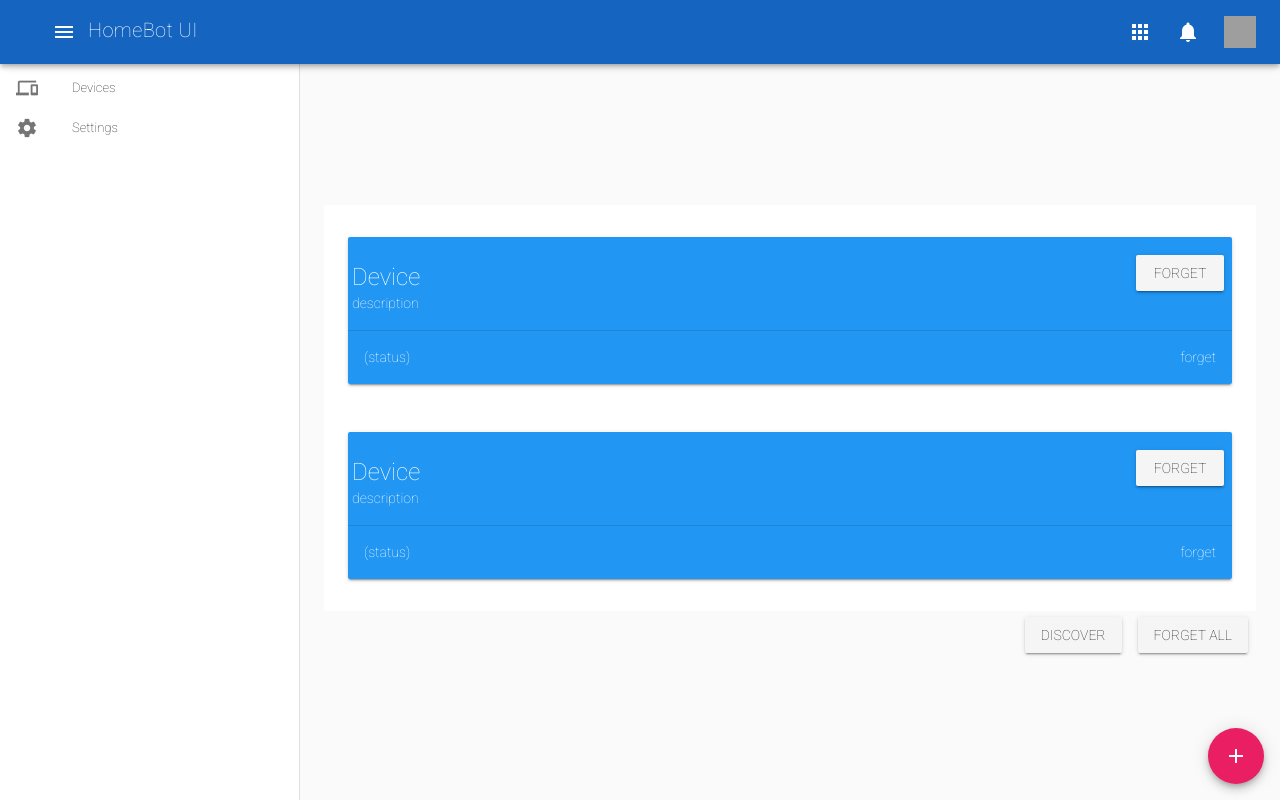
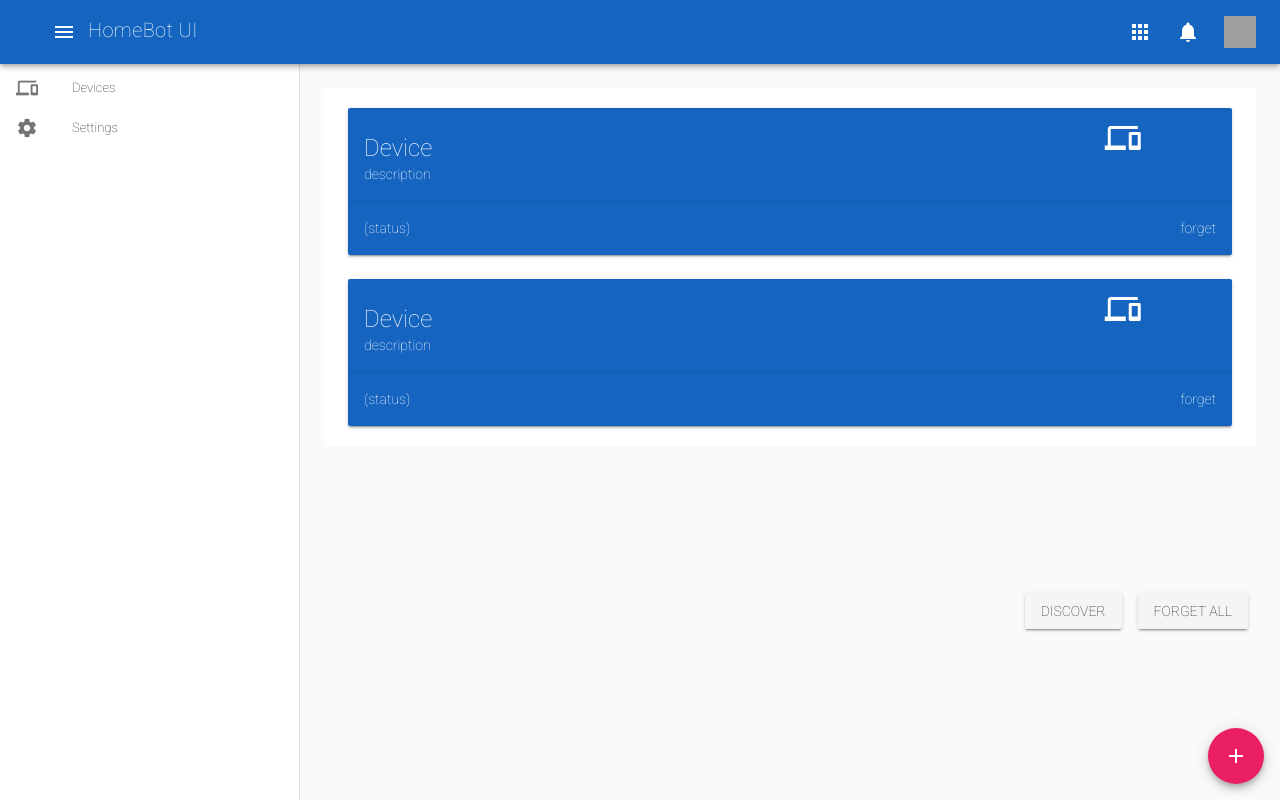
Before and after one commit to v-zo/homebot-settings-ui, a Vue app: page / in a window 1280 px wide. Built offline with nearby package versions, Linux system fonts and the light colour scheme; grey boxes are pictures that could not be loaded.

Commit message:
device list

```diff
--- a/package.json
+++ b/package.json
@@ -9,6 +9,7 @@
   },
   "dependencies": {
     "vue": "^2.5.17",
+    "vue-material-design-icons": "^1.6.0",
     "vuetify": "^1.0.19"
   },
   "devDependencies": {
--- a/src/App.vue
+++ b/src/App.vue
@@ -95,7 +95,7 @@
     </v-toolbar>
     <v-content>
       <v-container fluid fill-height>
-        <v-layout justify-center align-center>
+        <v-layout justify-center align-top>
 
           <DeviceList/>
 
--- a/src/components/DeviceItem.vue
+++ b/src/components/DeviceItem.vue
@@ -1,11 +1,11 @@
 <template>
-    <v-container fluid grid-list-xl>
+    <v-container fluid grid-list-xl >
         <v-layout row justify-space-between>
 
-            <v-flex xs12>
-                <v-card color="blue" class="white--text">
+            <v-flex xs12  my-0 py-0>
+                <v-card color="blue darken-3" class="white--text" >
                     <v-layout row>
-                        <v-flex xs10 pa-0 ma-0>
+                        <v-flex xs10 py-0 my-0>
                             <v-card-title primary-title>
                                 <div>
                                     <div class="headline">Device</div>
@@ -13,11 +13,14 @@
 
                                 </div>
                             </v-card-title>
-                        </v-flex>
-                        <v-flex xs2 align-center >
-                            <v-btn class="forget-btn">
+                        </v-flex >
+                        <v-flex xs2>
+                            <div class="icon">
+                                <v-icon large align-end color="white">phonelink</v-icon >
+                            </div>
+                            <!-- <menu-icon class="forget-btn white--text">
                                 forget
-                            </v-btn>
+                            </menu-icon> -->
                         </v-flex>
                     </v-layout>
                     <v-divider light></v-divider>
@@ -34,7 +37,7 @@
 </template>
 
 <script>
-
+// import MenuIcon from "vue-material-design-icons/menu.vue"
 
 export default {
   name: 'DeviceItem',
@@ -42,18 +45,21 @@ export default {
 
   },
   components: {
-    // CircleNav
+    // MenuIcon
   }
 }
 </script>
 
 <style scoped>
-.devise-card {
 
-    width:100%;
+.icon {
+    height: 100%;
+    text-align: e;
+    vertical-align: middle !important;
 }
 
-.forget-btn {
-    float: right;
+v-icon {
+
 }
+
 </style>
--- a/src/main.js
+++ b/src/main.js
@@ -2,6 +2,7 @@ import '@babel/polyfill'
 import Vue from 'vue'
 import './plugins/vuetify'
 import App from './App.vue'
+// import "vue-material-design-icons/styles.css"
 
 Vue.config.productionTip = false
 
```
Also changed, not shown: 1 other file (tests, documents, lock files or other folders).
